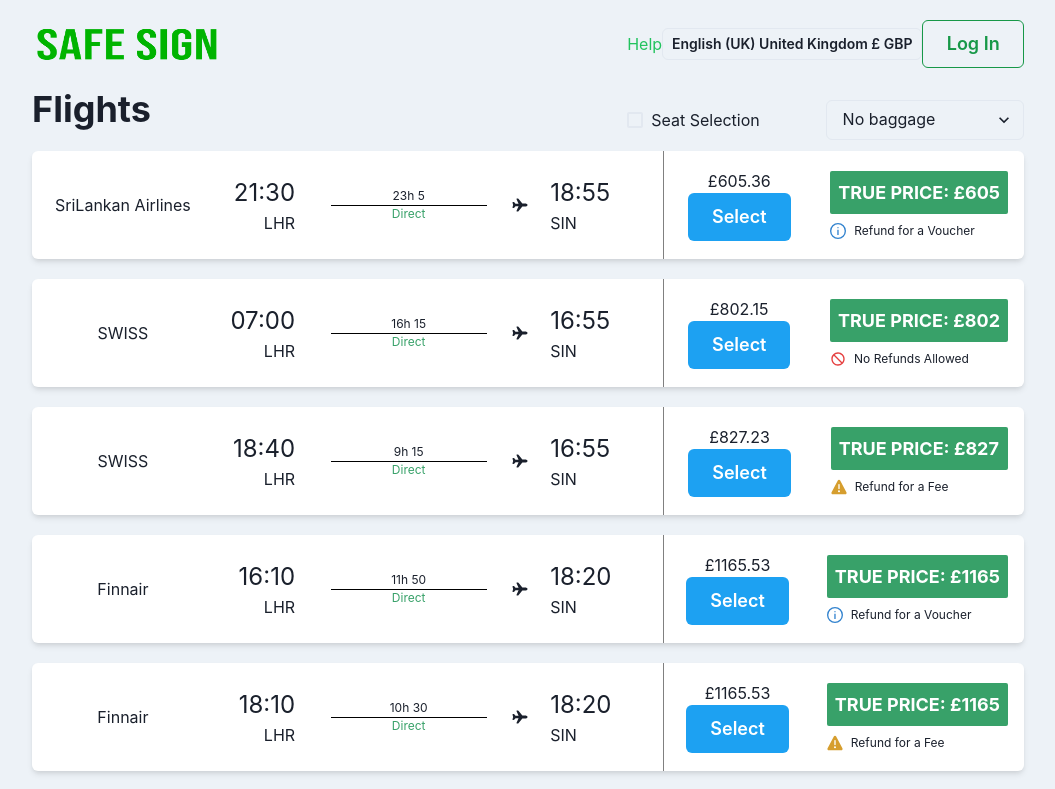
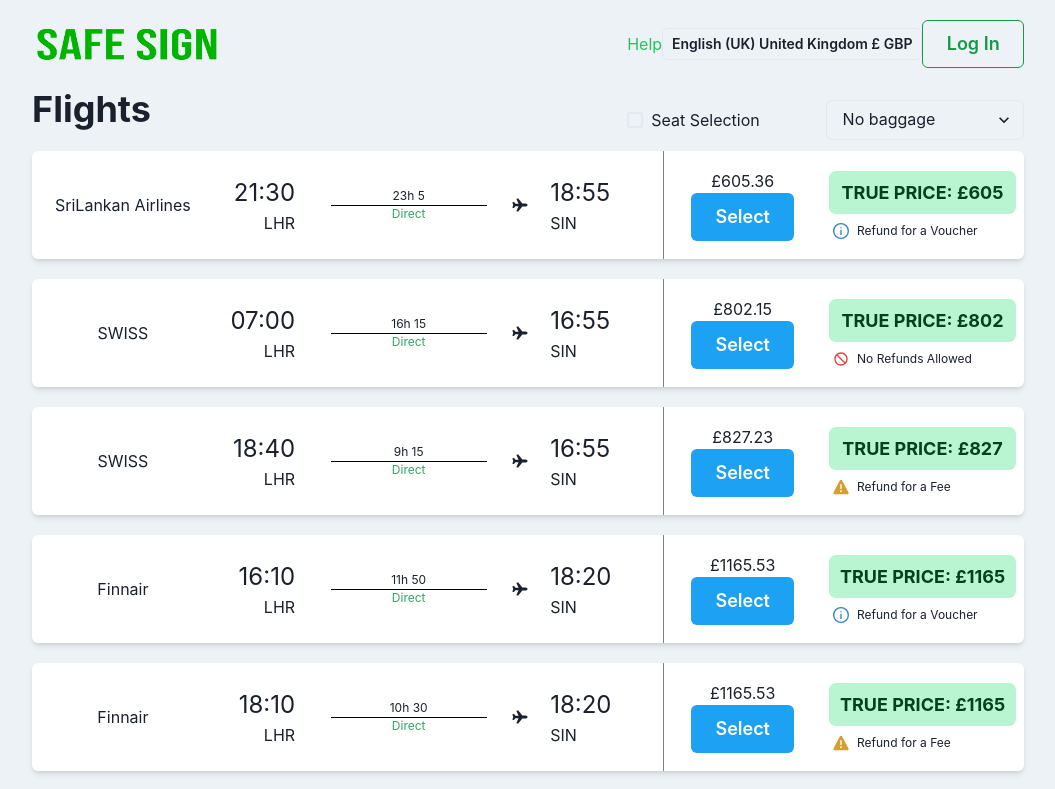
Before and after one commit to ClintonWeeYuan/skyscanner, a Next.js app: page /results in a window 1280 px wide. Shown: the top 789 px of the page, without its empty margins (112-1167 px from the left). Built offline with nearby package versions, Linux system fonts and the light colour scheme.

Commit message:
Adjusted True Price Box colours

```diff
--- a/components/FlightBox.tsx
+++ b/components/FlightBox.tsx
@@ -79,11 +79,11 @@
           <Text>£{flight.price.amount}</Text>
           <Button size="lg" colorScheme="twitter">Select</Button>
         </Flex>
-        <Flex flex="3" justify="center" align="center" direction="column" p={4}>
-          <Badge w="100%" p={2} fontSize="lg" variant="solid" colorScheme="green">True Price: £{price}</Badge>
+        <Flex flex="3" justify="center" align="center" direction="column" p={2}>
+          <Badge sx={{borderRadius:"7px"}} w="100%" py={2} fontSize="lg" variant="subtle" colorScheme="whatsapp"><Center>True Price: £{price}</Center></Badge>
 
 
-          <Box mt={2} sx={{display: "flex", alignItems: "center", justifyContent: "flex-start", width: "100%"}} as="ul">
+          <Box mt={2} ml={2} sx={{display: "flex", alignItems: "center", justifyContent: "flex-start", width: "100%"}} as="ul">
             {terms[randomNumber].icon}
             <Text ml={2} fontSize="xs">{terms[randomNumber].term}</Text>
           </Box>
```
